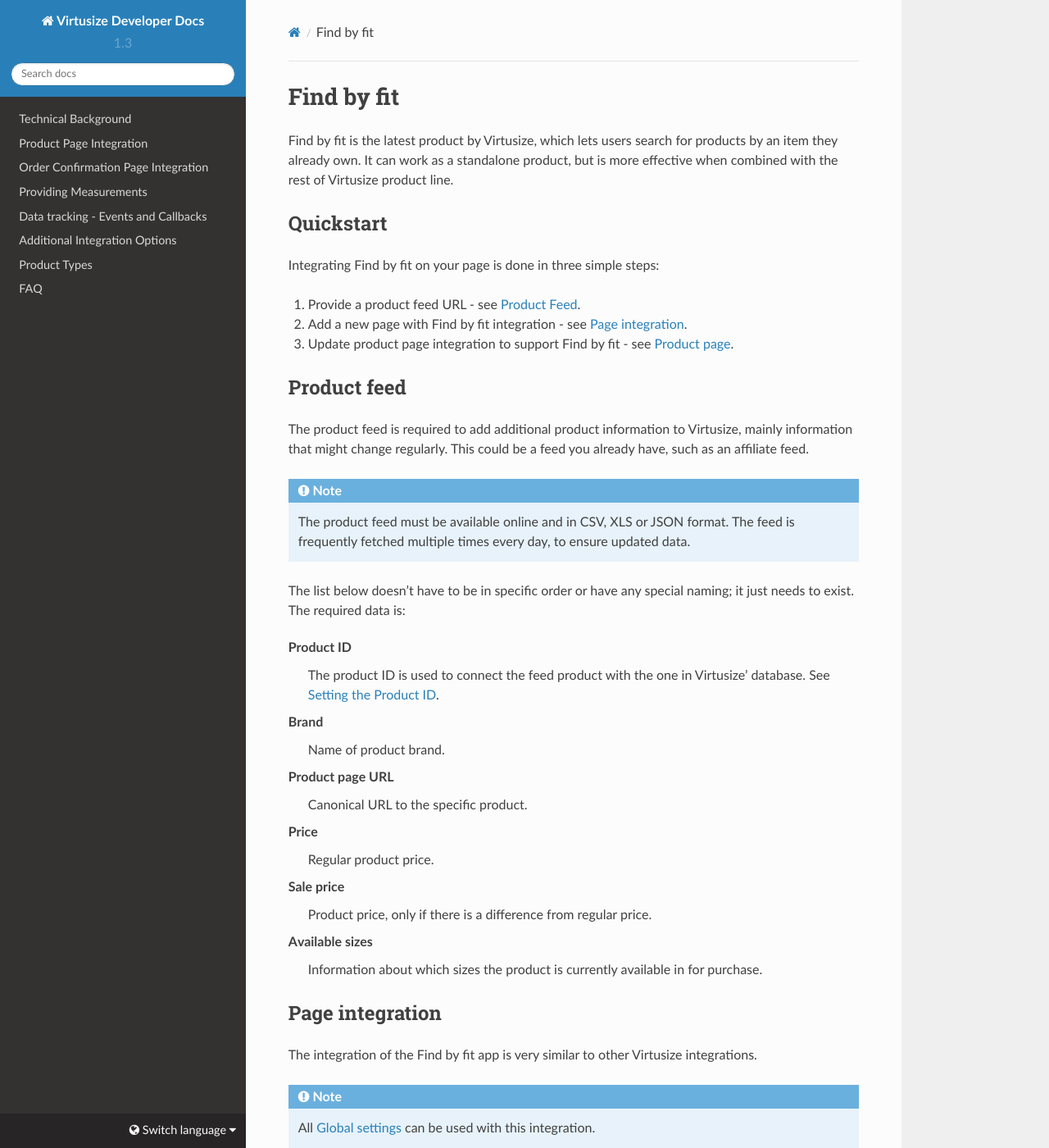
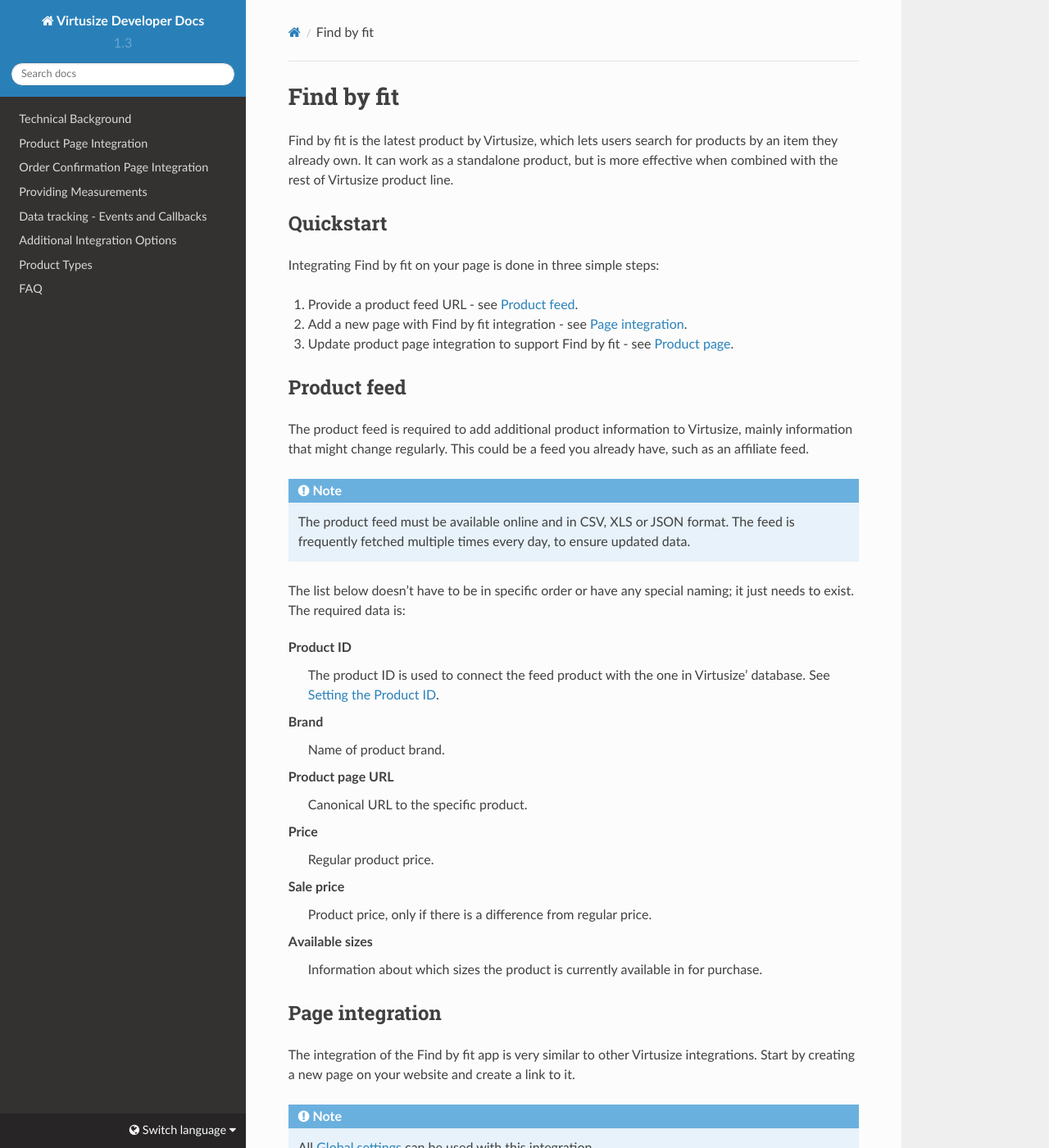
Before and after one commit to virtusize/virtusize.github.io, a Sphinx documentation site: the page built from source/find-by-fit/index.rst, in a window 1280 px wide and 1400 px high. Shown: the whole window at 82% size. Built offline with Sphinx 7.4.7 and the Read the Docs theme 2.0.0, drawn with Linux system fonts in a browser that asks for light colours; part of the change alters nothing that is shown.

```diff
--- a/source/find-by-fit/index.rst
+++ b/source/find-by-fit/index.rst
@@ -15,12 +15,12 @@ Quickstart
 
 Integrating Find by fit on your page is done in three simple steps:
 
-1. Provide a product feed URL - see :ref:`label-product-feed`.
+1. Provide a product feed URL - see :ref:`label-fbf-product-feed`.
 2. Add a new page with Find by fit integration - see :ref:`label-page-integration`.
 3. Update product page integration to support Find by fit - see :ref:`label-product-page`.
 
 
-.. _label-product-feed:
+.. _label-fbf-product-feed:
 
 Product feed
 ------------
@@ -61,6 +61,7 @@ Page integration
 ----------------
 
 The integration of the Find by fit app is very similar to other Virtusize integrations.
+Start by creating a new page on your website and create a link to it.
 
 .. note::
     All :ref:`label-global-settings` can be used with this integration.
```
